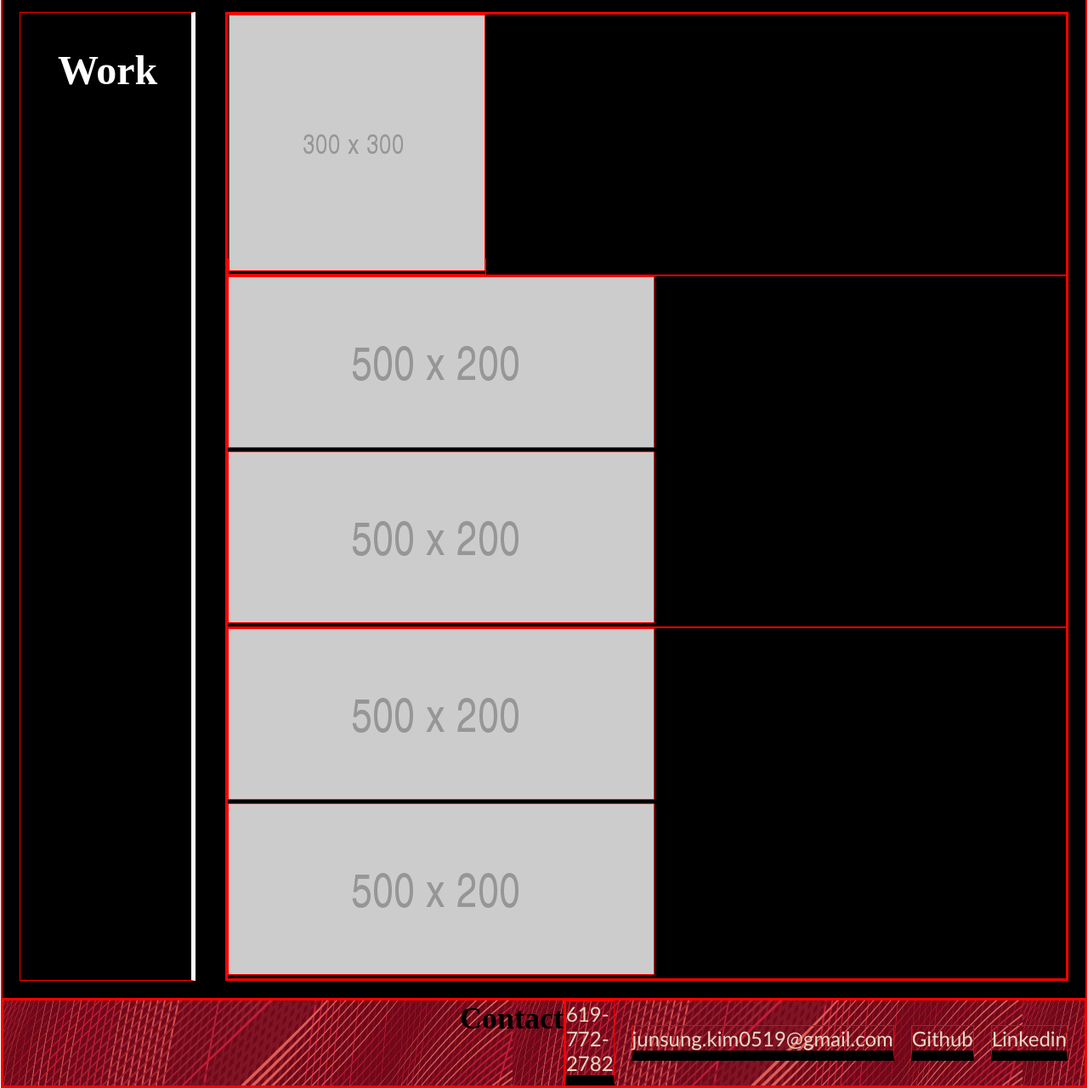
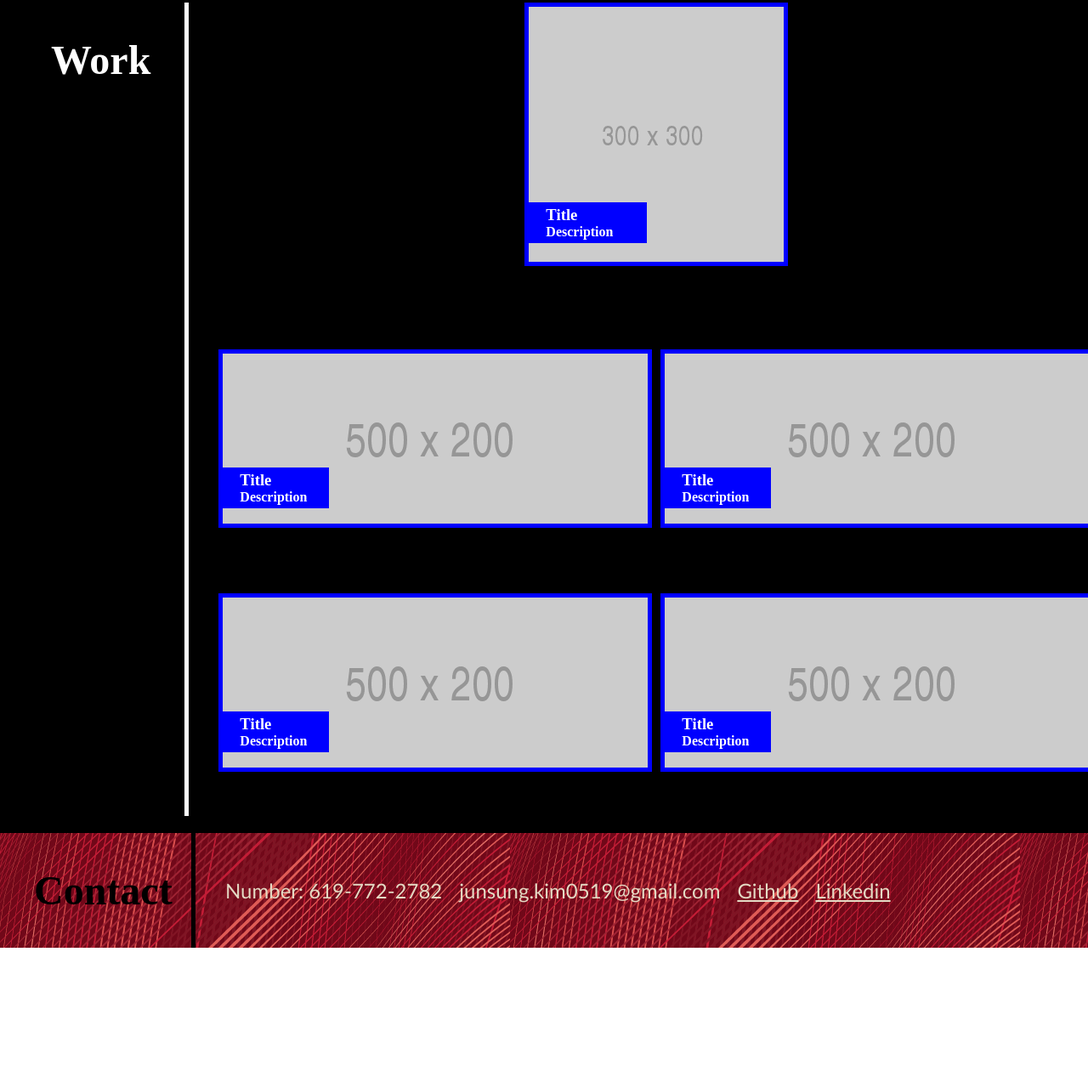
Before and after one commit to Alctoria/CU-Professional-Portfolio, a plain HTML site: page index.html in a window 1280 px wide. Shown: the part 953-2233 px from the top of the page at 85% size. After the commit the page ends 2068 px from the top, so only its background shows below. Drawn offline with Linux system fonts and the light colour scheme.

Commit message:
Body Styling Finalization
Finished creating the basic body style that meets the requirements.

```diff
--- a/assets/style.css
+++ b/assets/style.css
@@ -2,7 +2,6 @@
     margin: 0;
     padding: 0;
     box-sizing: border-box;
-    border: 1px solid red;
   }
 
   html {
@@ -32,11 +31,12 @@
   }
 
 
-  header ul li {
+  header ul a {
     display: inline-block;
     margin-left: 40px;
     border-bottom-width: 15px;
     border-bottom-color: black;
+    color:#E4DAC4;
   }
 
   h2 {
@@ -72,6 +72,12 @@
     color: antiquewhite;
   }
 
+  /* about me text styling  */
+
+  .width750 h3, .width750 p {
+    margin-bottom: 15px;
+  }
+
 
   /* body section  */
 
@@ -91,6 +97,52 @@
     display: flex;
   }
 
+  .mainpresentation a img,
+  .dualpresentation1 img,
+  .dualpresentation2 img {
+    border: solid 5px blue;
+    position: relative;
+    z-index: 1;
+    cursor: pointer;
+    user-select: none;
+    overflow: hidden;
+    margin-right: 10px;
+  }
+
+  .mainpresentation, .dualpresentation1 {
+    margin-bottom: 25px;
+  }
+
+  .mainpresentation {
+    display: flex;
+    justify-content: center;
+  }
+
+  .dualpresentation1, .dualpresentation2 {
+    display: flex;
+  }
+
+  .mainpresentation figcaption {
+    background: blue;
+    color: white;
+    padding: 0.25em 25px;
+    position: relative;
+    width: 45%;
+    bottom: 100px;
+    left: 0;
+    z-index: 2;
+  }
+
+  .project2 figcaption, .project3 figcaption, .project4 figcaption, .project5 figcaption {
+    background: blue;
+    color: white;
+    padding: 0.25em 25px;
+    position: relative;
+    width: 25%;
+    bottom: 75px;
+    left: 0;
+    z-index: 2;
+  }
 
   /* face picture  */
 
@@ -109,6 +161,18 @@
     background-image: url("images/tartan-wave-red.png");
   }
 
+  .footer-title {
+    color: black;
+    font-size: 48px;
+    display: inline-block;
+    border-right: 5px solid;
+    margin-right: 35px;
+    text-align: right;
+    padding: 40px;
+    width: 230px;
+    height: auto;
+  }
+
   .footerend {
     display: flex;
     align-items: center;
@@ -117,8 +181,10 @@
     font-family: 'Trebuchet MS', 'Lucida Sans Unicode', 'Lucida Grande', 'Lucida Sans', san-serif;
   }
 
-  .footerend li {
+  .footerend a {
+    display: flex;
     margin-right: 20px;
     border-bottom-width: 12px;
     border-bottom-color: black;
+    color: #E4DAC4;
   }
--- a/index.html
+++ b/index.html
@@ -11,10 +11,10 @@
     <header>
         <h1>Junsung Kim</h1>
         <ul class = "labeldecoration">
-          <li href="https://www.google.com">About Me</li>
-          <li href="https://www.google.com">Work</li>
-          <li href="https://www.google.com">Contact Me</li>
-          <li href="https://www.google.com">Resume</li>
+          <a href="#about-me">About Me</a>
+          <a href="#work">Work</a>
+          <a href="#contact-me">Contact Me</a>
+          <a href="https://www.google.com">Resume</a>
         </ul>
     </header>
 
@@ -24,7 +24,7 @@
 
     <section>
       <!-- about me -->
-      <h2 class = "section-title">About Me</h2>
+      <h2 class = "section-title" id = "about-me">About Me</h2>
 
       <content>
         <div class = "width750">
@@ -52,24 +52,58 @@
 
     <section>
       <!-- work -->
-      <h2 class = "section-title">Work</h2>
+      <h2 class = "section-title" id = "work">Work</h2>
 
       <div class = "items">
         <div class = "work-container">
-          <div class = "dualpresentation">
+          <div class = "mainpresentation">
             <a href="https://alctoria.github.io/Module-1-Project-OctoTelegram/" target="_blank" rel="noopener noreferrer">
                 <img class = "mainpresentation" src= "./assets/images/300x300.png" alt="Horiseon">
+                <figcaption>
+                  <h3>Title</h3>
+                  <h4>Description</h4>
+                </figcaption>
             </a>
           </div>
 
-          <div class = "dualpresentation">
-            <img src = "./assets/images/500x200.webp" alt = "500x200">
-            <img src = "./assets/images/500x200.webp" alt = "500x200">
+          <div class = "dualpresentation1">
+
+            <div class = "project2">
+              <img src = "./assets/images/500x200.webp" alt = "This is a Project">
+              <figcaption>
+                <h3>Title</h3>
+                <h4>Description</h4>
+              </figcaption>
+            </div>
+
+            <div class = "project3">
+              <img src = "./assets/images/500x200.webp" alt = "This is a Project">
+              <figcaption>
+                <h3>Title</h3>
+                <h4>Description</h4>
+              </figcaption>
+            </div>
+
           </div>
 
-          <div class = "dualpresentation">
-            <img src = "./assets/images/500x200.webp" alt = "500x200">
-            <img src = "./assets/images/500x200.webp" alt = "500x200">
+          <div class = "dualpresentation2">
+
+            <div class = "project4">
+              <img src = "./assets/images/500x200.webp" alt = "This is a Project">
+              <figcaption>
+                <h3>Title</h3>
+                <h4>Description</h4>
+              </figcaption>
+            </div>
+
+            <div class = "project5">
+              <img src = "./assets/images/500x200.webp" alt = "This is a Project">
+              <figcaption>
+                <h3>Title</h3>
+                <h4>Description</h4>
+              </figcaption>
+            </div>
+
           </div>
         </div>
       </div>
@@ -78,12 +112,13 @@
 
     <footer class = "end">
       <!-- contact me -->
-        <h2 class = "footer-title">Contact</h2>
+        <h2 class = "footer-title" id = "contact-me">Contact</h2>
+
         <ul class = "footerend">
-          <li>619-772-2782</li>
-          <li>junsung.kim0519@gmail.com</li>
-          <li href="https://www.google.com">Github</li>
-          <li href="https://www.google.com">Linkedin</li>
+          <a>Number: 619-772-2782</a>
+          <a>junsung.kim0519@gmail.com</a>
+          <a href="https://www.google.com">Github</a>
+          <a href="https://www.google.com">Linkedin</a>
         </ul>
     </footer>
   </body>
```
